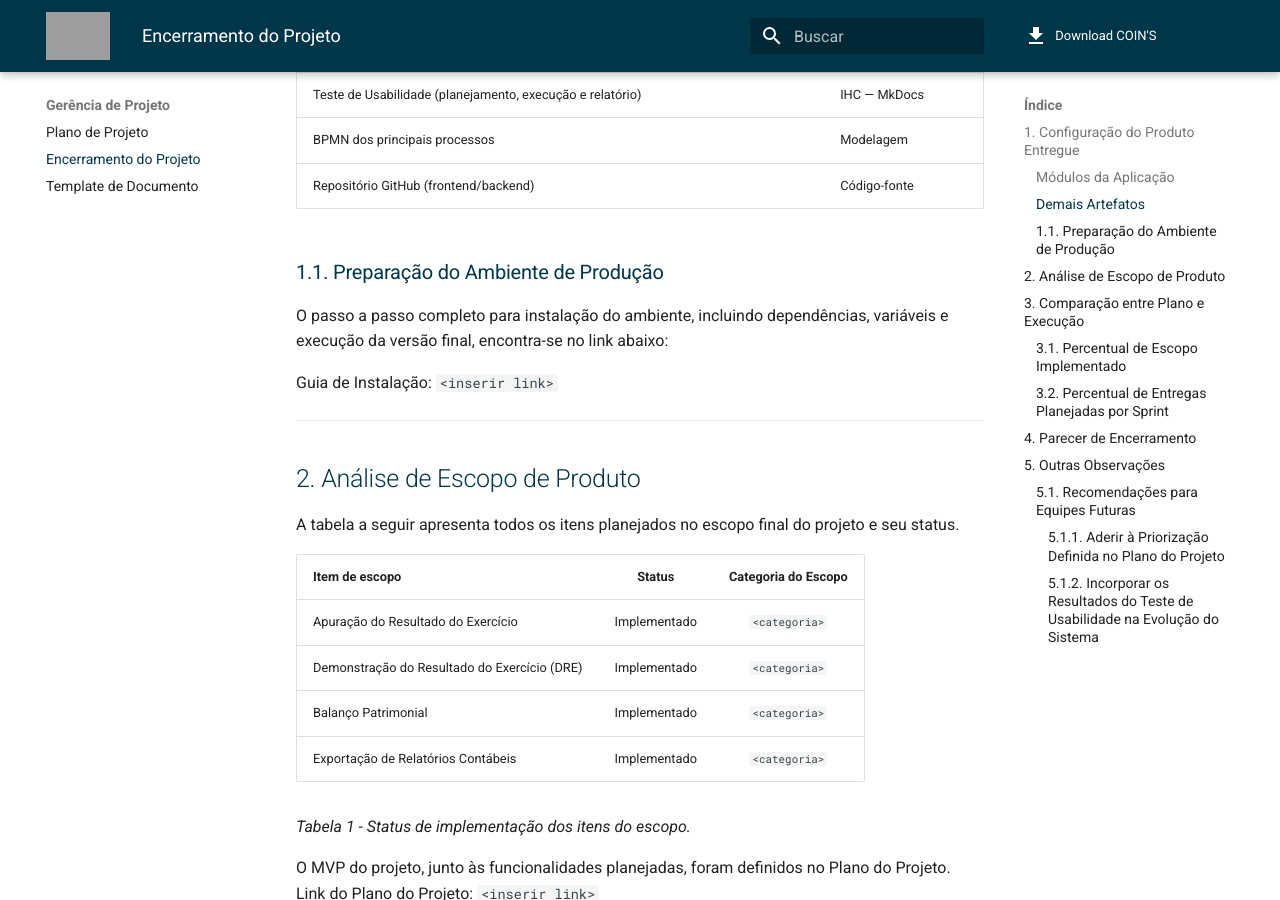
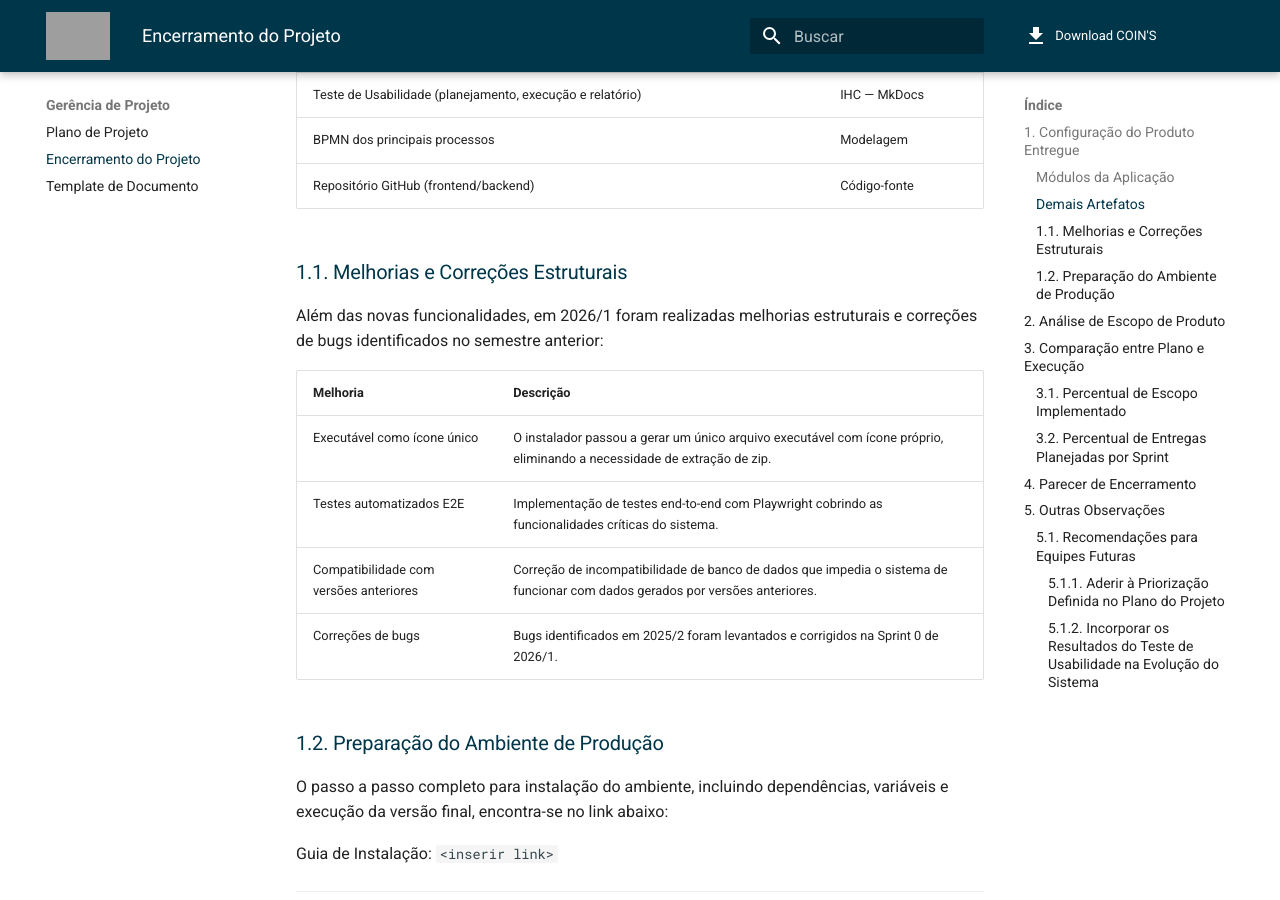
Before and after one commit to NES-Contabilidade-Integrada/doc-coins2026.1, an MkDocs documentation site: the page built from docs/gerencia-projeto/encerramento-do-projeto.md, in a window 1280 px wide and 900 px high, scrolled down 1650 px. Built offline with MkDocs 1.6.1 and Material for MkDocs 9.7.7, drawn with Linux system fonts in a browser that asks for light colours; comment, search, counter and statistics services are not loaded; grey boxes are pictures that could not be loaded.

Commit message:
docs(gerencia-projeto): adiciona seção de melhorias e correções estruturais de 2026/1
Registra executável como ícone único, testes E2E, compatibilidade com
versões anteriores do banco e correções de bugs da Sprint 0

Co-Authored-By: Claude Sonnet 4.6 <noreply@anthropic.com>

```diff
--- a/docs/gerencia-projeto/encerramento-do-projeto.md
+++ b/docs/gerencia-projeto/encerramento-do-projeto.md
@@ -40,7 +40,18 @@
 | BPMN dos principais processos | Modelagem |
 | Repositório GitHub (frontend/backend) | Código-fonte |
 
-### 1.1. Preparação do Ambiente de Produção
+### 1.1. Melhorias e Correções Estruturais
+
+Além das novas funcionalidades, em 2026/1 foram realizadas melhorias estruturais e correções de bugs identificados no semestre anterior:
+
+| Melhoria | Descrição |
+| -------- | --------- |
+| Executável como ícone único | O instalador passou a gerar um único arquivo executável com ícone próprio, eliminando a necessidade de extração de zip. |
+| Testes automatizados E2E | Implementação de testes end-to-end com Playwright cobrindo as funcionalidades críticas do sistema. |
+| Compatibilidade com versões anteriores | Correção de incompatibilidade de banco de dados que impedia o sistema de funcionar com dados gerados por versões anteriores. |
+| Correções de bugs | Bugs identificados em 2025/2 foram levantados e corrigidos na Sprint 0 de 2026/1. |
+
+### 1.2. Preparação do Ambiente de Produção
 
 O passo a passo completo para instalação do ambiente, incluindo dependências, variáveis e execução da versão final, encontra-se no link abaixo:
 
```
Also changed, not shown: docs/gerencia-projeto/plano-do-projeto.md (+12 -1 lines).
